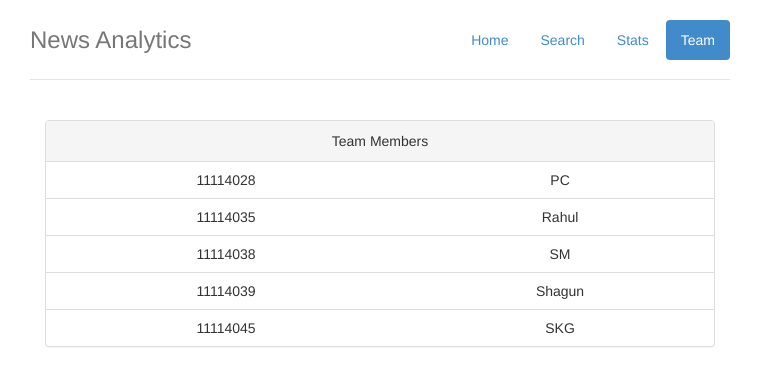
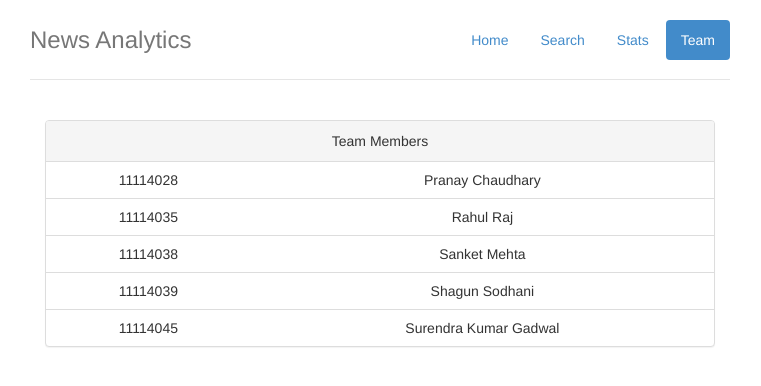
Before and after one commit to shagunsodhani/news-media-analytics, a PHP site: page /team.php in a window 1280 px wide. Shown: the top 386 px of the page, without its empty margins (260-1021 px from the left). Run offline with PHP 8.4, Linux system fonts and the light colour scheme.

Commit message:
updated team page

```diff
--- a/visualization/team.php
+++ b/visualization/team.php
@@ -37,22 +37,22 @@
 
                             <tr>
                                 <td>11114028</td>
-                                <td>PC</td>
+                                <td>Pranay Chaudhary</td>
                             </tr>
                             <tr>
                                 <td>11114035</td>
-                                <td>Rahul</td>
+                                <td>Rahul Raj</td>
                             </tr>
                             <tr>
                                 <td>11114038</td>
-                                <td>SM</td>
+                                <td>Sanket Mehta</td>
                             </tr>
                             <tr>
                                 <td>11114039</td>
-                                <td>Shagun</td>
+                                <td>Shagun Sodhani</td>
                             </tr>
                                 <td>11114045</td>
-                                <td>SKG</td>
+                                <td>Surendra Kumar Gadwal</td>
                             </tr>
                         </table>
                     </div>
```
